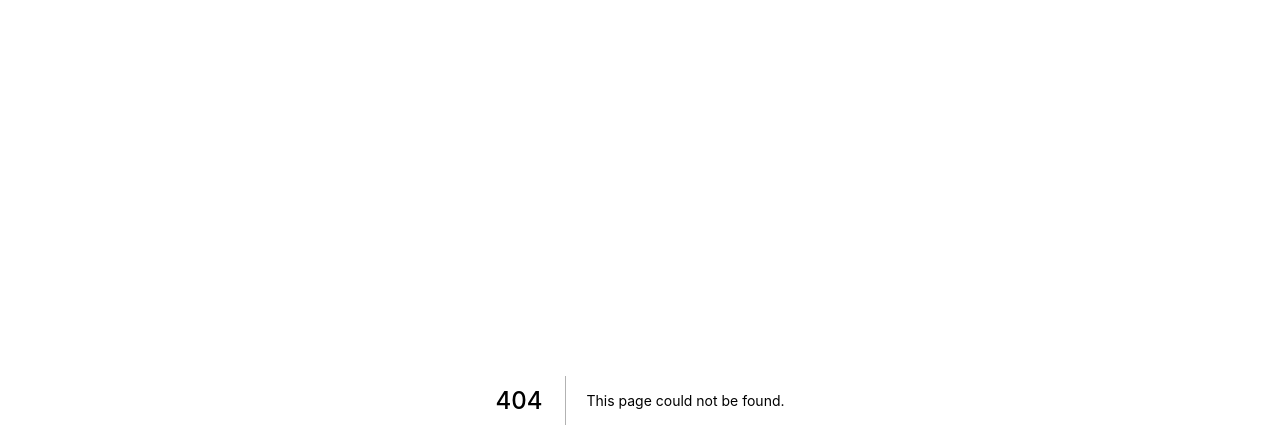
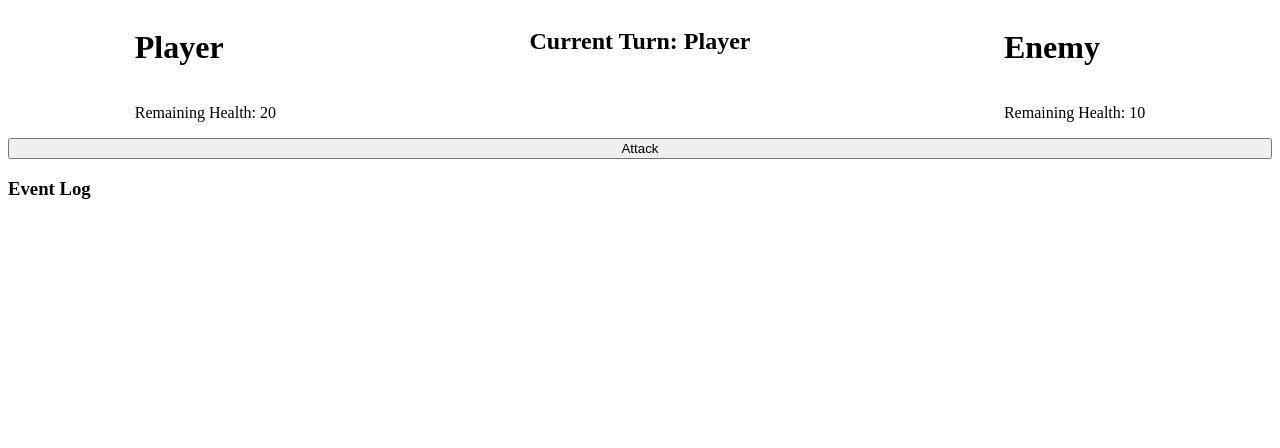
Before and after one commit to dbrodie122/react-game, a Next.js app: page /BattleTest in a window 1280 px wide. Before the commit this address had no page. Shown: the top 448 px of the page. Built offline with nearby package versions, Linux system fonts and the light colour scheme.

Commit message:
Make progress on battle mechanics:

```diff
--- /dev/null
+++ b/pages/BattleTest.js
@@ -0,0 +1,128 @@
+import React from 'react';
+
+class BattleTest extends React.Component {
+  constructor(props) {
+    super(props);
+    this.state = {
+      playerTurn: true,
+      target: 'enemy',
+      attacker: 'player',
+      player: {
+        name: 'Player',
+        health: 20,
+        strength: 5
+      },
+      enemy: {
+        name: 'Enemy',
+        health: 10,
+        strength: 5
+      },
+      eventLog: []
+    }
+    this.attack = this.attack.bind(this);
+    this.manageTurnData = this.manageTurnData.bind(this);
+    this.manageEnemyInterval = this.manageEnemyInterval.bind(this);
+  }
+
+  componentDidMount() {
+    this.manageEnemyInterval();
+  }
+
+  componentWillUnmount() {
+    clearInterval(this.enemyInterval)
+  }
+
+  attack() {
+    const attacker = this.state[this.state.attacker];
+    const target = this.state[this.state.target];
+    const targetString = this.state.target;
+    const damage = Math.floor(Math.random() * attacker.strength );
+    const tCopy = { ...target };
+    tCopy.health -= damage;
+    const eventLog = this.state.eventLog;
+    const event = `${attacker.name} attacks ${targetString} for ${damage} damage!`;
+    eventLog.push(event);
+    if (targetString === 'player') {
+      setTimeout(() => {
+        console.log('timeouts')
+        this.setState((state) => ({ [targetString]: tCopy, eventLog }))
+        this.manageTurnData();
+      }, 1000)
+    } else {
+      this.setState((state) => ({ [targetString]: tCopy, eventLog }))
+      this.manageTurnData();
+    }
+  }
+  // bug
+    // When there is a timeout so the enemy can "think", the enemy interval is still running.
+    // the solution may be to terminate the enemy interval during the enemy's turn.
+    // that way, during the player's turn the enemy interval is running to determine if its time for the enemy to make a move.
+    // but during the enemy turn, the enemy will "think", move, then restart the interval after the turn changes to player
+  manageEnemyInterval() {
+    this.enemyInterval = setInterval(()=> {
+      if (!this.state.playerTurn) {
+        this.attack()
+      }
+    }, 100)
+  }
+
+  manageTurnData() {
+    // update the turn to player or not
+      // if the turn is enemy, target should be player and attacker should be enemy
+      // if the turn is player, target should be enemy and attacker should be player.
+    if (this.state.playerTurn) {
+      this.setState((state) => ({ playerTurn: false, target: 'player', attacker: 'enemy' }))
+    } else {
+      this.setState((state) => ({ playerTurn: true, target: 'enemy', attacker: 'player' }))
+    }
+  }
+
+
+
+
+
+  render() {
+
+    return(
+      <div className='main-container'>
+        <div className='secondary-container'>
+          <div className='info-column'>
+            <h1>Player</h1>
+            <p>Remaining Health: { this.state.player.health }</p>
+          </div>
+          <h2>Current Turn: { this.state.playerTurn ? 'Player' : 'Enemy' }</h2>
+          <div className='info-column'>
+            <h1>Enemy</h1>
+            <p>Remaining Health: { this.state.enemy.health }</p>
+          </div>
+        </div>
+        <button onClick={ this.attack }>Attack</button>
+        <h3>Event Log</h3>
+        { this.state.eventLog.length > 0 && this.state.eventLog.map((event, i) => <p key={ event + i }>{ event }</p>) }
+        <style jsx>{`
+          .secondary-container {
+            display: flex;
+            justify-content: space-around;
+          }
+          .main-container {
+            display: flex;
+            flex-direction: column;
+          }
+          .info-column {
+            display: flex;
+            flex-direction: column;
+          }
+        `}</style>
+      </div>
+    );
+  }
+}
+
+export default BattleTest;
+
+//turn based system.
+
+  // Manage turn in state: playerTurn: bool
+  // after player takes an action, any action, swap playerTurn to false.
+  // have enemy take an action, swap player turn to true.
+    // display so we can see.
```
